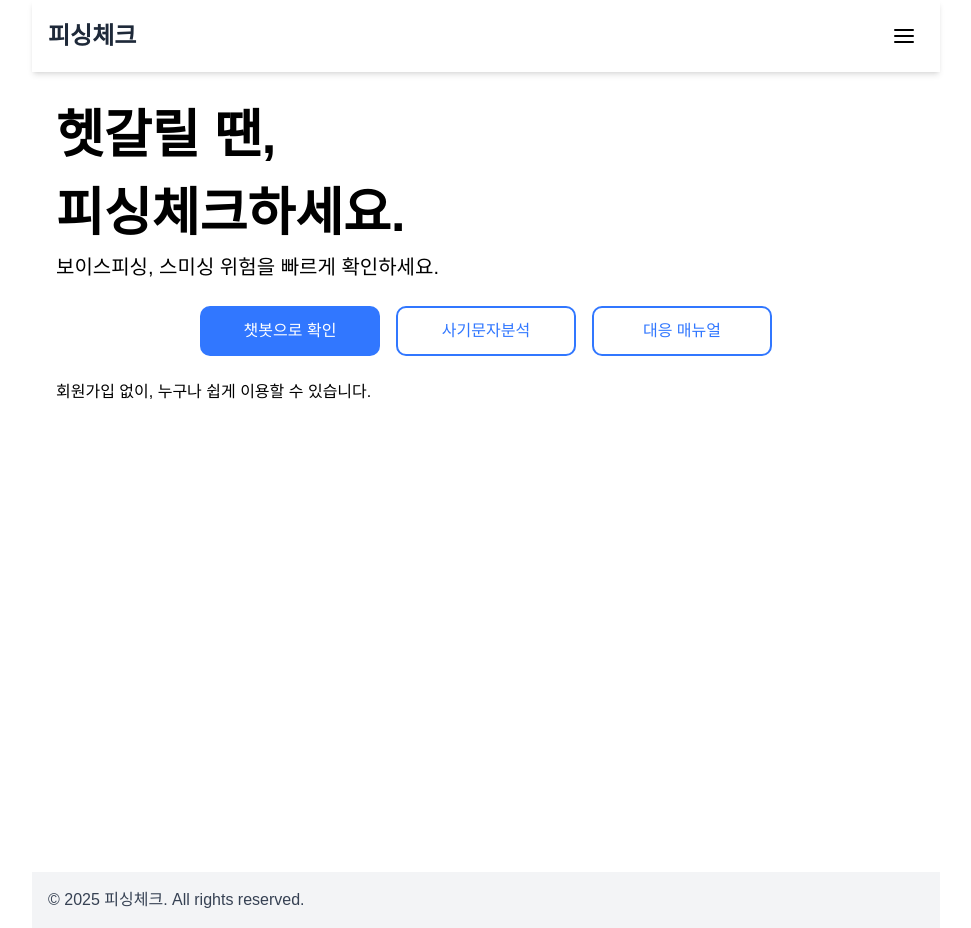
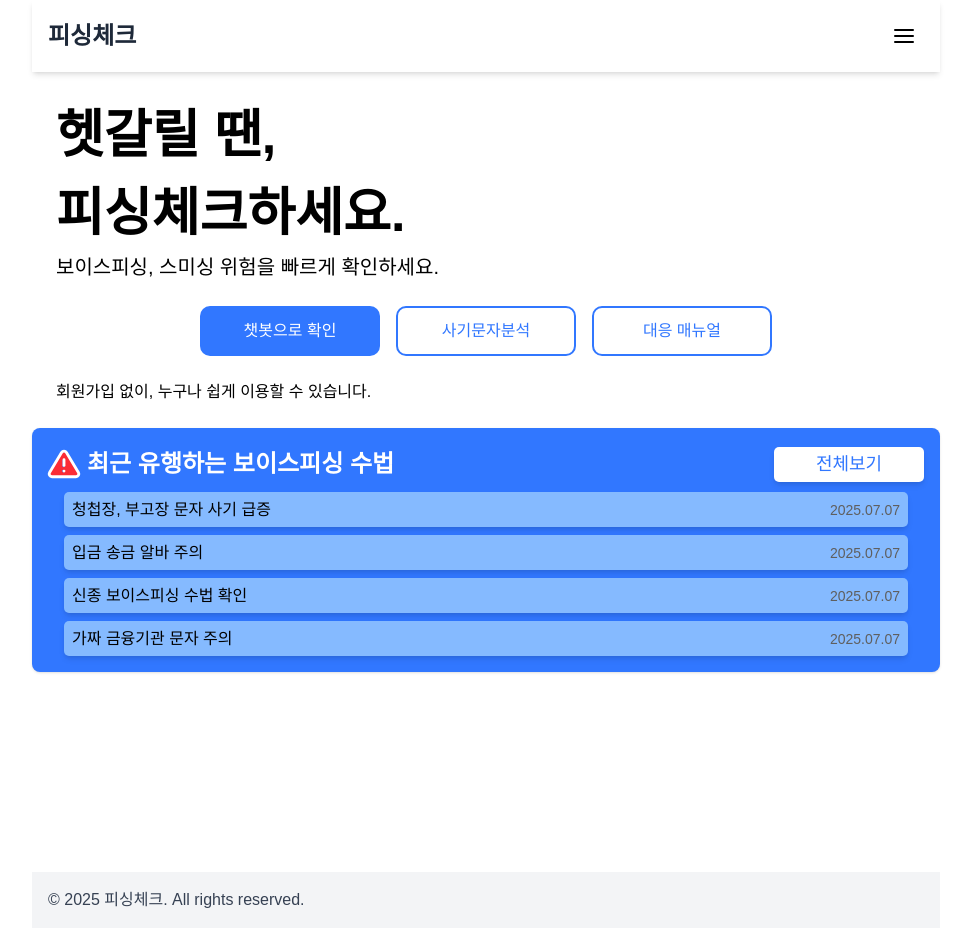
Before and after one commit to Su-Bang-Phishing-Check/Front-Phishing-Check, a Next.js app: page / in a window 1280 px wide. Shown: the whole page, without its empty margins (154-1125 px from the left). Built offline with nearby package versions, Linux system fonts and the light colour scheme.

Commit message:
feat: 공지 배너 설정

```diff
--- /dev/null
+++ b/src/app/components/Notice.tsx
@@ -0,0 +1,34 @@
+"use client";
+import NoticeList from "./NoticeList";
+import NoticeTriangleIcon from "./NoticeTriangleIcon";
+
+export default function Notice() {
+  const handleNoticeClick = () => {
+    console.log('notice list click');
+  }
+  const handleListClick = () =>{
+    console.log('list Click');
+  };
+
+  return (
+    <section className="flex-col bg-[#3177FF] text-white p-4 w-full max-w-[940px] mx-auto rounded-lg shadow space-y-2">
+      <div className="flex items-center space-x-2">
+        <NoticeTriangleIcon />
+        <h2 className="w-full text-left text-[1.5rem] font-semibold">
+          최근 유행하는 보이스피싱 수법
+        </h2>
+        <div>
+          <button className="h-[35px] w-[150px] text-[1.125rem] bg-white text-[#3177FF] rounded-[5px] cursor-pointer hover:bg-[#eaf2ff] transition shadow-md" onClick={handleNoticeClick}>
+          전체보기
+          </button>
+        </div>
+      </div>
+      <div className="flex flex-col space-y-2 px-4">
+        <NoticeList title="청첩장, 부고장 문자 사기 급증" date="2025.07.07" onClick={handleListClick} />
+        <NoticeList title="입금 송금 알바 주의" date="2025.07.07" onClick={handleListClick} />
+        <NoticeList title="신종 보이스피싱 수법 확인" date="2025.07.07" onClick={handleListClick} />
+        <NoticeList title="가짜 금융기관 문자 주의" date="2025.07.07" onClick={handleListClick} />
+      </div>
+    </section>
+  );
+}
--- /dev/null
+++ b/src/app/components/NoticeList.tsx
@@ -0,0 +1,14 @@
+interface NoticeListProps {
+  title: string;
+  date: string;
+  onClick?: () => void;
+}
+
+export default function NoticeList({ title, date, onClick }: NoticeListProps) {
+  return (
+    <div className="flex justify-between items-center bg-[#85BAFF] w-full h-[35px] rounded-[5px] text-base text-black px-2 shadow-md cursor-pointer hover:bg-[#A0C4FF] transition-colors duration-200" onClick={onClick}>
+      <p className="text-left truncate">{title}</p>
+      <p className="text-[#5F5F5F] text-sm shrink-0">{date}</p>
+    </div>
+  );
+}
--- /dev/null
+++ b/src/app/components/NoticeTriangleIcon.tsx
@@ -0,0 +1,11 @@
+import { GoAlertFill } from "react-icons/go";
+import { FiAlertTriangle } from "react-icons/fi";
+
+export default function AlertIcon() {
+  return (
+    <div className="relative w-10 h-10 flex items-center justify-center">
+      <GoAlertFill className="w-[31px] h-[32px] text-red-500" />
+      <FiAlertTriangle className="w-[34px] h-[36px] text-white absolute" />
+    </div>
+  );
+}
--- a/src/app/page.tsx
+++ b/src/app/page.tsx
@@ -1,9 +1,11 @@
-import MainBanner from './components/MainBanner';
+import MainBanner from "./components/MainBanner";
+import Notice from "./components/Notice";
 
 export default function Home() {
   return (
     <>
       <MainBanner />
+      <Notice />
     </>
   );
 }
```
